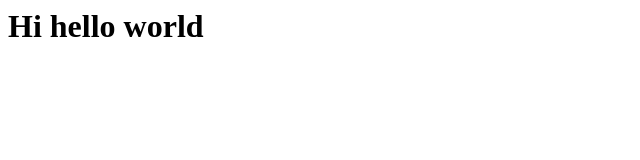
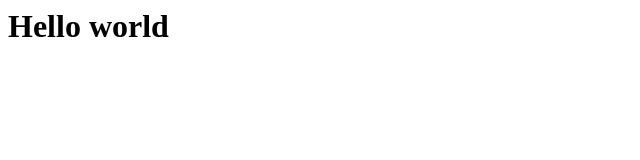
Before and after one commit to jellyfang/demouser.github.io, a plain HTML site: page index.html in a window 1280 px wide. Shown: the whole page, without its empty margins (0-640 px from the left). Drawn offline with Linux system fonts and the light colour scheme.

Commit message:
Update index.html

```diff
--- a/index.html
+++ b/index.html
@@ -3,6 +3,6 @@
 <title>This is my demo website</title>
 </head>
 <body>
-<h1>Hi hello world</h1>
+<h1>Hello world</h1>
 </body>
 </html>
```
